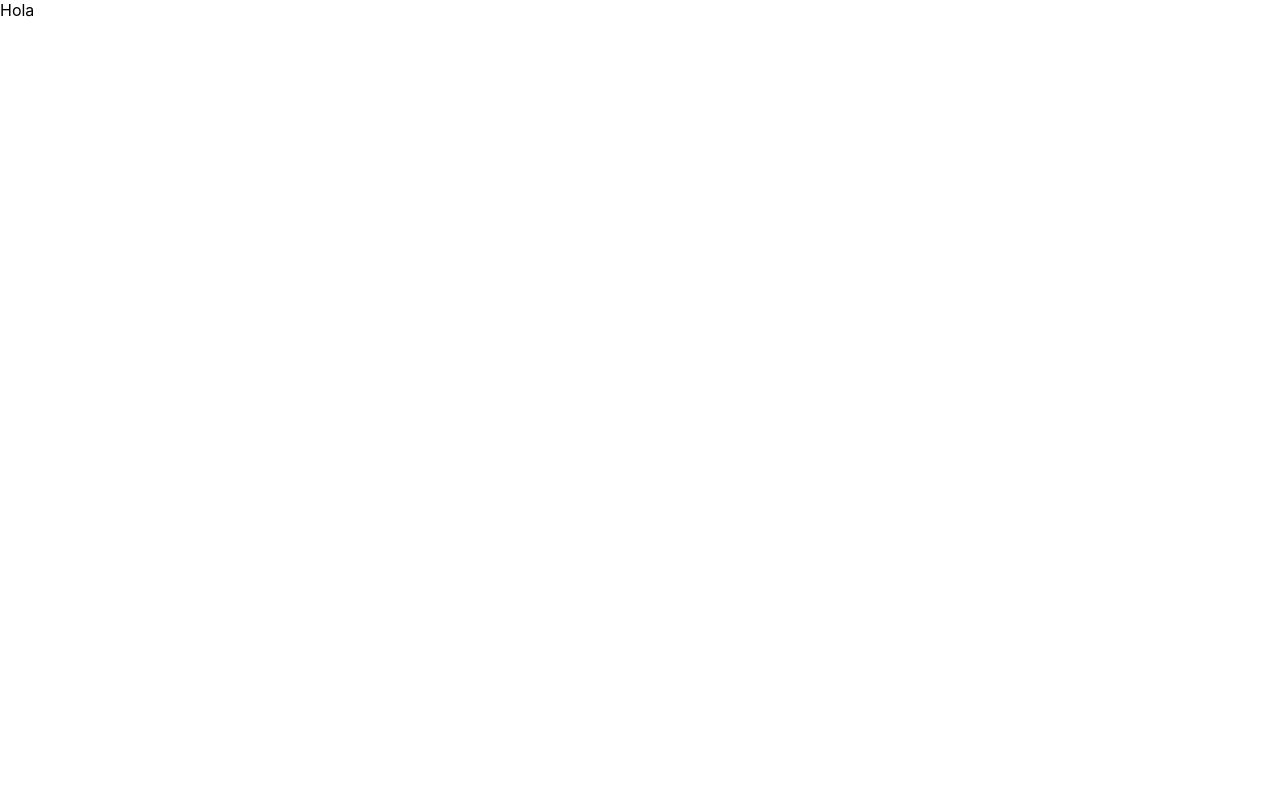
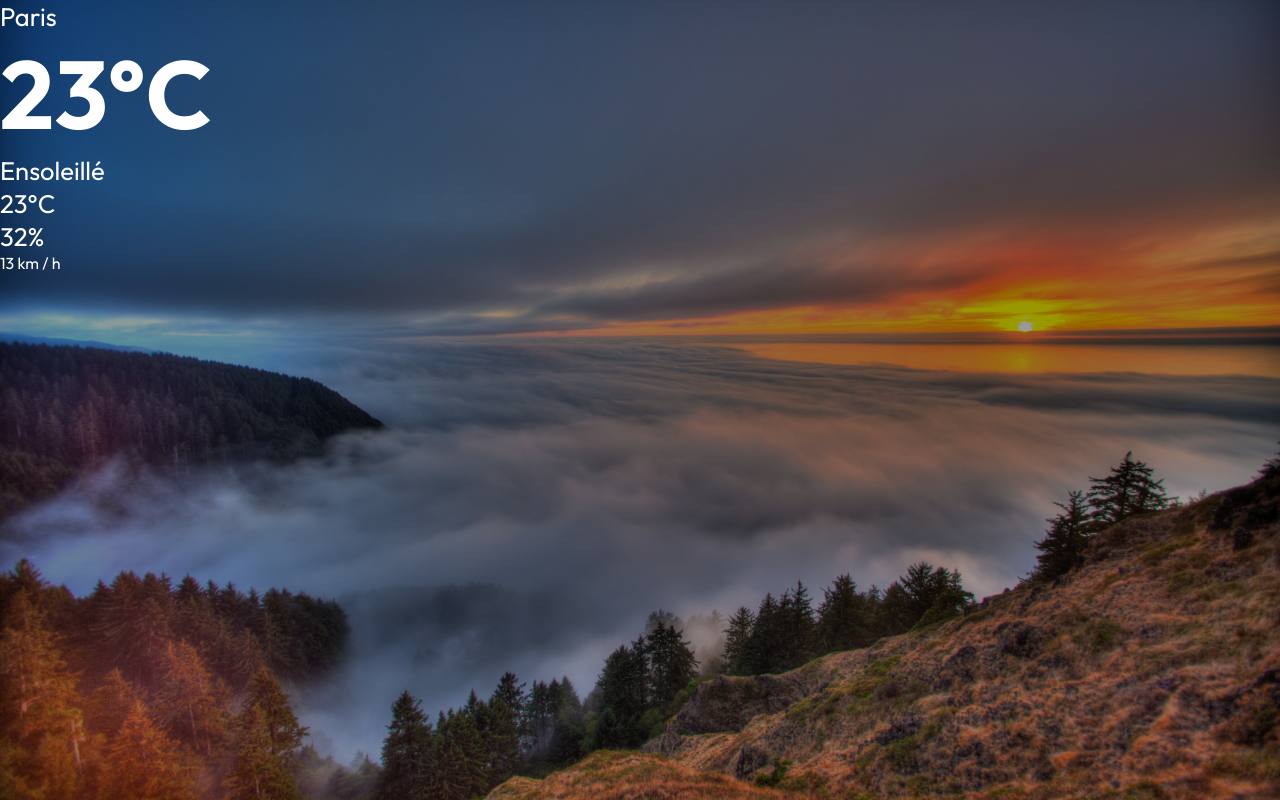
Before and after one commit to Samuel2698/m-t-o-react-app, a React (Create React App) app: page / in a window 1280 px wide. Built offline with nearby package versions, Linux system fonts and the light colour scheme.

Commit message:
Add files via upload

```diff
--- a/src/App.js
+++ b/src/App.js
@@ -7,7 +7,30 @@ function App() {
 
   return (
     <div className="app">
-      Hola
+      <div className="container">
+        <div className="top">
+          <div className="location">
+            <p>Paris</p>
+          </div>
+          <div className="temp">
+            <h1>23°C</h1>
+          </div>
+          <div className="description">
+             <p>Ensoleillé</p>
+          </div>
+        </div>
+        <div className="bottom">
+          <div className="feels">
+            <p>23°C</p>
+          </div>
+          <div className="humidity">
+            <p>32%</p>
+          </div>
+          <div className="wind">
+            13 km / h
+          </div>
+        </div>
+      </div>
     </div>
   );
 }
--- a/src/index.css
+++ b/src/index.css
@@ -1,13 +1,43 @@
+@import url('https://fonts.googleapis.com/css2?family=Outfit:wght@100;200;300;400;500;600;700&family=Poppins:ital,wght@0,100;0,200;0,300;0,400;0,500;0,600;0,700;0,800;0,900;1,100;1,200;1,300;1,400;1,500;1,600;1,700;1,800;1,900&display=swap');
+
+* {
+  box-sizing: border-box;
+  margin: 0;
+  padding: 0;
+}
+
 body {
   margin: 0;
-  font-family: -apple-system, BlinkMacSystemFont, 'Segoe UI', 'Roboto', 'Oxygen',
+  font-family: 'Outfit', BlinkMacSystemFont, 'Segoe UI', 'Roboto', 'Oxygen',
     'Ubuntu', 'Cantarell', 'Fira Sans', 'Droid Sans', 'Helvetica Neue',
     sans-serif;
   -webkit-font-smoothing: antialiased;
   -moz-osx-font-smoothing: grayscale;
 }
 
-code {
-  font-family: source-code-pro, Menlo, Monaco, Consolas, 'Courier New',
-    monospace;
+p {
+  font-size: 1.6rem;
 }
+
+h1 {
+  font-size: 6rem;
+}
+
+.app {
+  width: 100%;
+  height: 100vh;
+  position:relative;
+  background-color: rgba(0, 0, 0, .4);
+  color: #fff;
+}
+
+.app:before {
+  content: '';
+  background: url('./assets/sunset.jpg') no-repeat center center/cover;
+  position: absolute;
+  width: 100%;
+  height: 100%;
+  top: 0;
+  left: 0;
+  z-index: -1;
+}
```
Also changed, not shown: src/assets/sunset.jpg (added).
